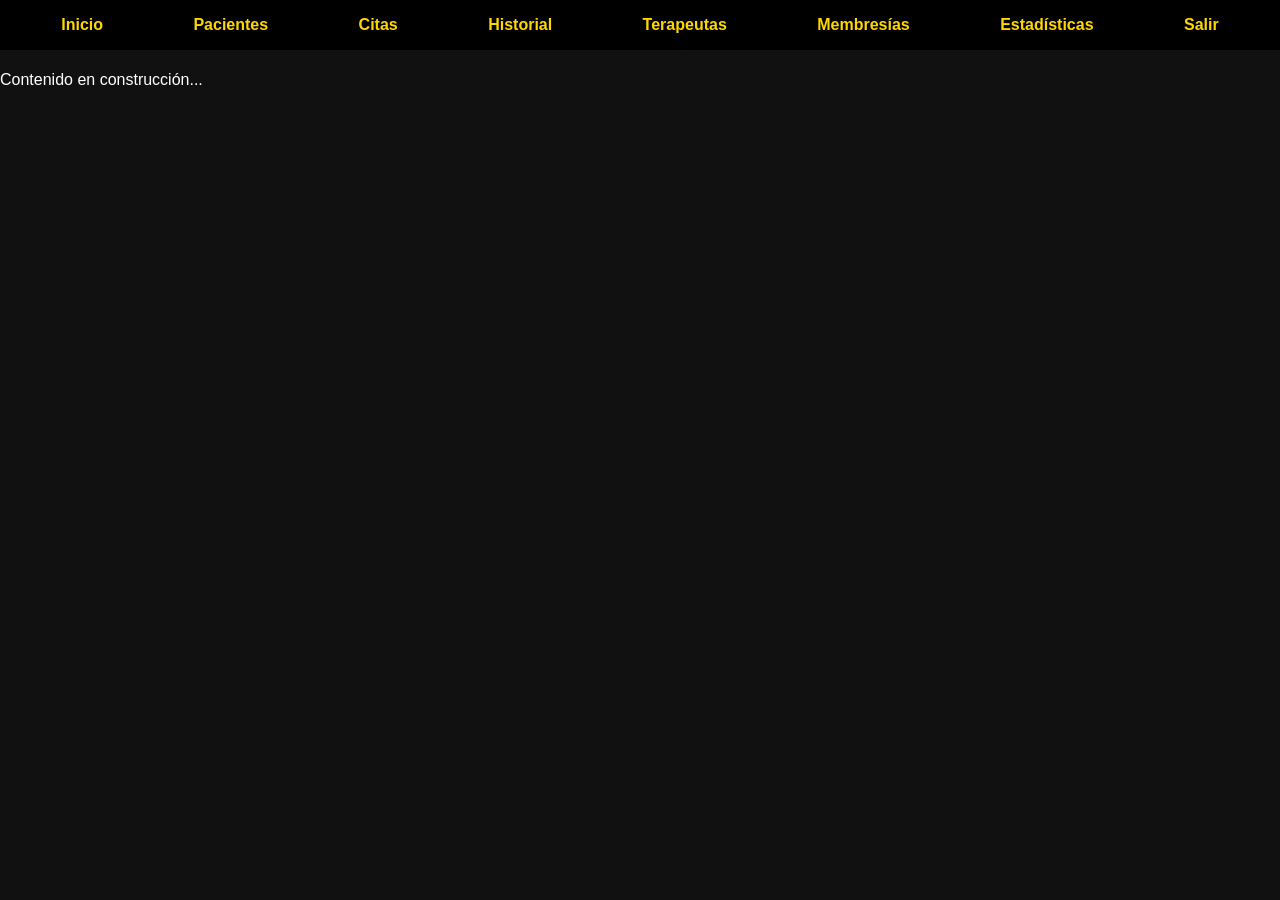
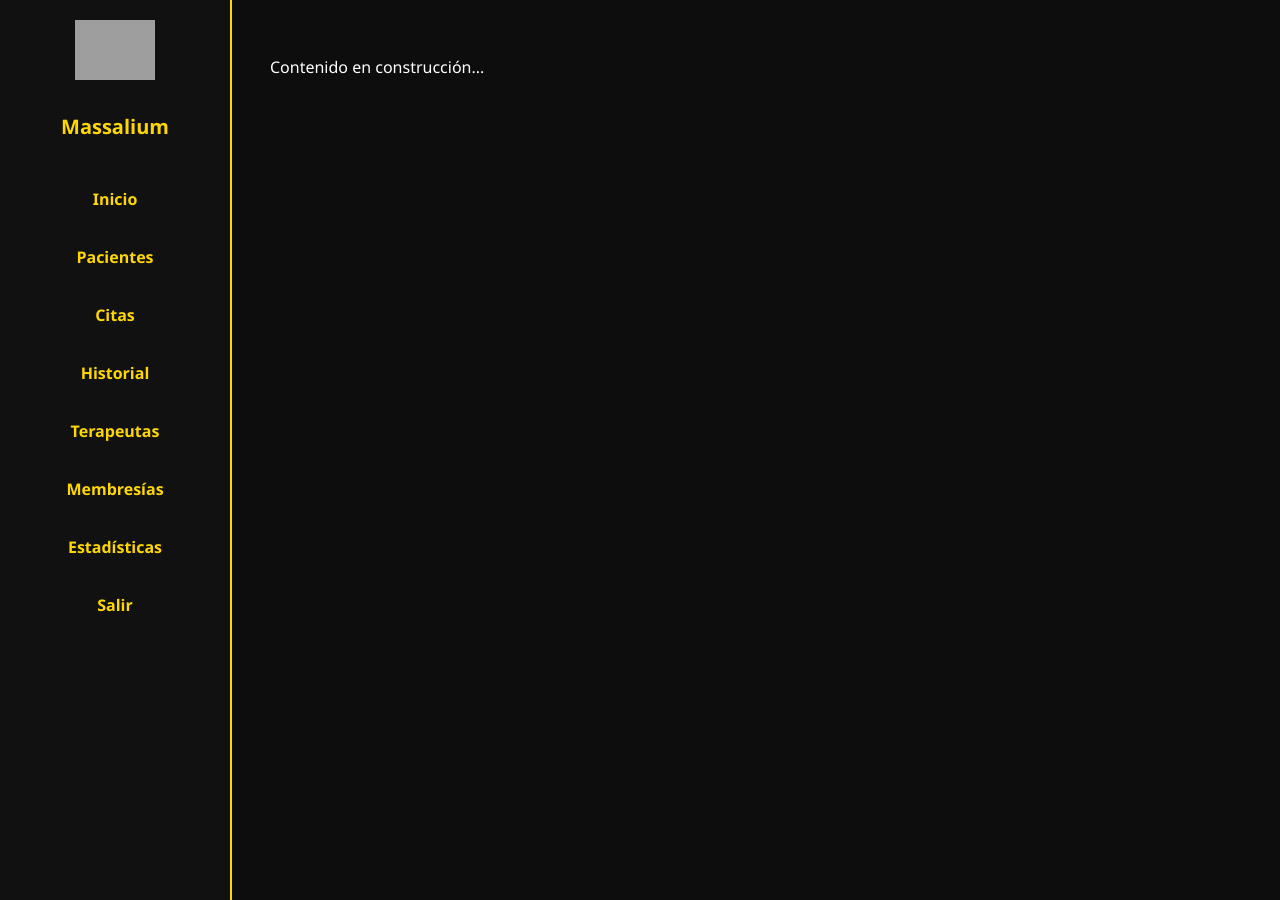
Before and after one commit to Wildwomanvrb/massalium.app, a Python web app: template templates/citas.html in a window 1280 px wide. Run offline with Jinja, Linux system fonts and the light colour scheme; the template is opened without the code that fills it, so the values that code supplies are empty; grey boxes are pictures that could not be loaded.

Commit message:
Update layout.html

```diff
--- a/templates/layout.html
+++ b/templates/layout.html
@@ -1,24 +1,73 @@
-
 <!DOCTYPE html>
 <html lang="es">
 <head>
     <meta charset="UTF-8">
     <title>Massalium | {{ section }}</title>
     <link rel="stylesheet" href="{{ url_for('static', filename='css/styles.css') }}">
+    <style>
+        body {
+            margin: 0;
+            padding: 0;
+            font-family: 'Segoe UI', sans-serif;
+            background-color: #0d0d0d;
+            color: #fff;
+            display: flex;
+        }
+        .sidebar {
+            width: 230px;
+            background-color: #111;
+            height: 100vh;
+            padding: 20px 0;
+            position: fixed;
+            display: flex;
+            flex-direction: column;
+            align-items: center;
+            border-right: 2px solid #ffd700;
+        }
+        .sidebar img {
+            height: 60px;
+            margin-bottom: 20px;
+        }
+        .sidebar h1 {
+            color: #ffd700;
+            font-size: 20px;
+            margin-bottom: 30px;
+            text-align: center;
+        }
+        .sidebar a {
+            color: #ffd700;
+            text-decoration: none;
+            margin: 10px 0;
+            font-weight: bold;
+            font-size: 16px;
+            width: 100%;
+            text-align: center;
+            padding: 8px 0;
+        }
+        .sidebar a:hover {
+            background-color: #222;
+        }
+        main {
+            margin-left: 230px;
+            padding: 40px;
+            width: 100%;
+        }
+    </style>
 </head>
 <body>
-    <nav>
+    <div class="sidebar">
+        <img src="{{ url_for('static', filename='img/logo.png') }}" alt="Logo Massalium">
+        <h1>Massalium</h1>
         <a href="{{ url_for('dashboard') }}">Inicio</a>
-        <a href="{{ url_for('pacientes') }}">Pacientes</a>
-        <a href="{{ url_for('citas') }}">Citas</a>
+        <a href="{{ url_for('pacientes_view') }}">Pacientes</a>
+        <a href="{{ url_for('citas_view') }}">Citas</a>
         <a href="{{ url_for('historial') }}">Historial</a>
-        <a href="{{ url_for('terapeutas') }}">Terapeutas</a>
+        <a href="{{ url_for('terapeutas_view') }}">Terapeutas</a>
         <a href="{{ url_for('membresias') }}">Membresías</a>
         <a href="{{ url_for('estadisticas') }}">Estadísticas</a>
         <a href="{{ url_for('logout') }}">Salir</a>
-    </nav>
+    </div>
     <main>
-        <h1>{{ section }}</h1>
         {% block content %}{% endblock %}
     </main>
 </body>
```
